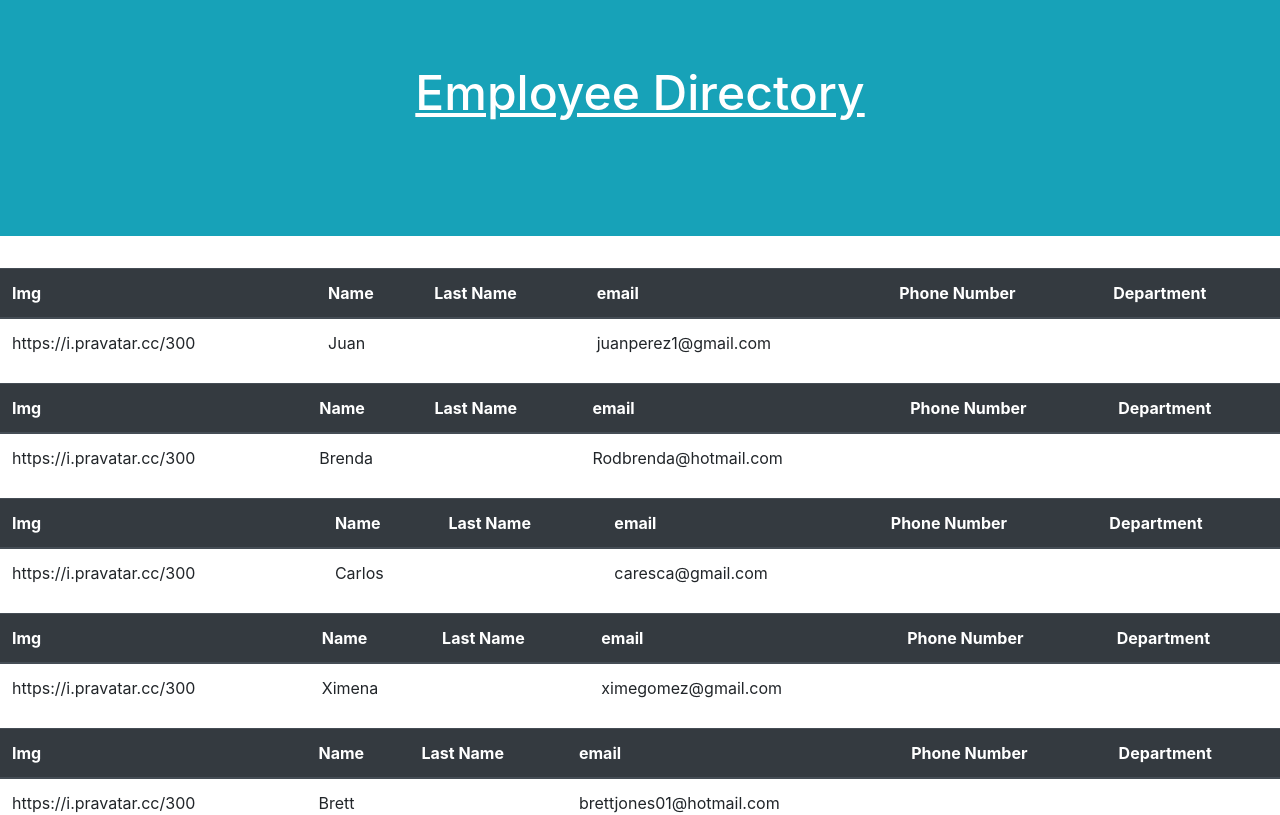
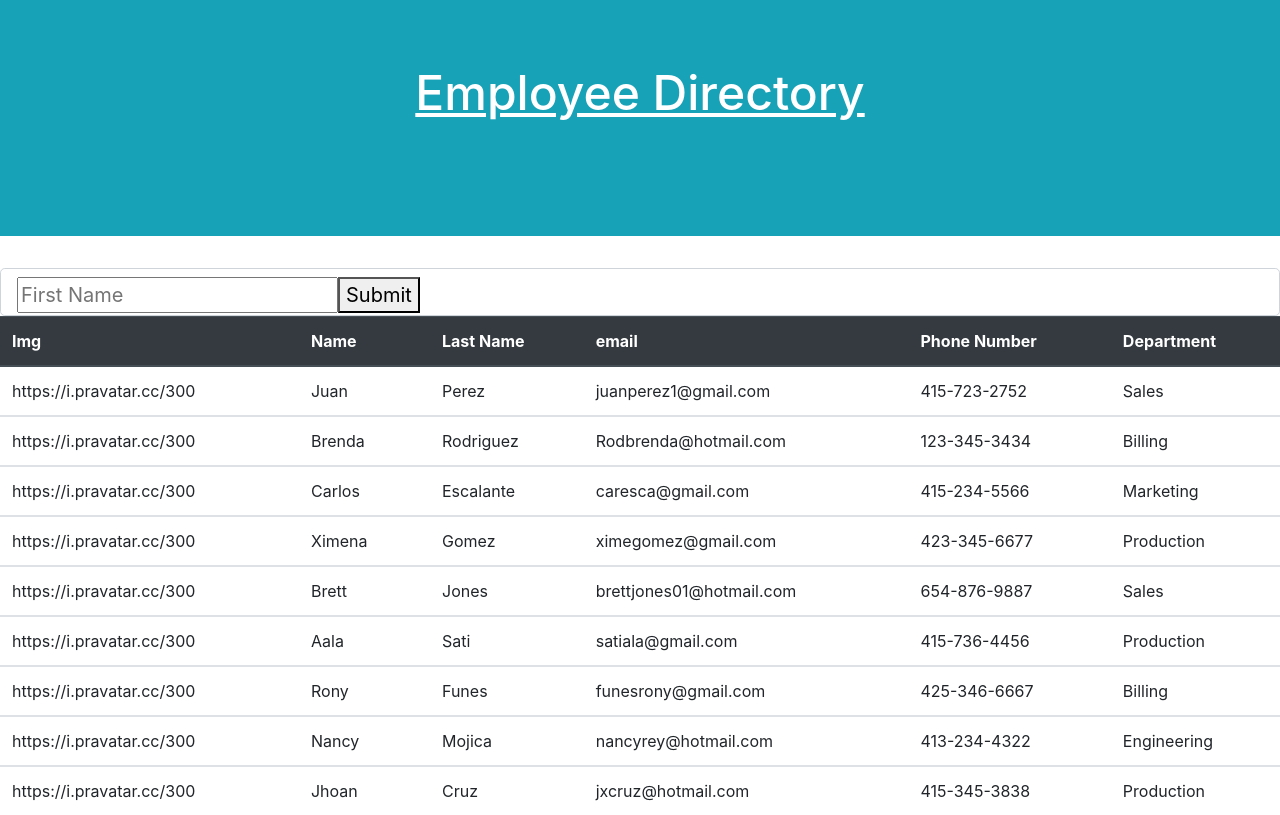
Before and after one commit to Cherjios/19-Employee-Directory, a React (Create React App) app in the folder develop/: page / in a window 1280 px wide. Shown: the top 815 px of the page. Built offline with nearby package versions, Linux system fonts and the light colour scheme.

Commit message:
Adding form component

```diff
--- a/develop/src/App.js
+++ b/develop/src/App.js
@@ -2,6 +2,8 @@
 import Title from "./components/Title"
 import TableHead from "./components/TableHead"
 import employees from "./EmployeeDirectory.json"
+import TableBody from "./components/TableBody";
+import Form from "./components/Form";
 
 
 class App extends Component {
@@ -16,17 +18,19 @@
     return(
       <div>
          <Title className="bg-success"> Employee Directory</Title>
-        {this.state.employees.map(employee => (
-          <TableHead
+         <Form />
+          <TableHead>
+          {this.state.employees.map(employee => (
+          <TableBody
           img={employee.img}
-          name={employee.Name}
-          lastName={employee.LastName}
+          Name={employee.Name}
+          LastName={employee.LastName}
           email={employee.email}
-          phone={employee.phoneNumber}
-          department={employee.Department}
-          />
+          phoneNumber={employee.phoneNumber}
+          Department={employee.Department}
+        />
         ))}
-
+        </TableHead>
       </div>
 
     );
--- /dev/null
+++ b/develop/src/components/Form/index.js
@@ -0,0 +1,53 @@
+import React, { Component } from "react";
+import "./style.css";
+
+class Form extends Component {
+  // Setting the component's initial state
+  state = {
+    firstName: "",
+    lastName: ""
+  };
+
+  handleInputChange = event => {
+    // Getting the value and name of the input which triggered the change
+    const value = event.target.value;
+    const name = event.target.name;
+
+    // Updating the input's state
+    this.setState({
+      [name]: value
+    });
+  };
+
+  handleFormSubmit = event => {
+    // Preventing the default behavior of the form submit (which is to refresh the page)
+    event.preventDefault();
+
+    // Alert the user their first and last name, clear `this.state.firstName` and `this.state.lastName`, clearing the inputs
+    alert(`Hello ${this.state.firstName} ${this.state.lastName}`);
+    this.setState({
+      firstName: "",
+      lastName: ""
+    });
+  };
+
+  render() {
+    // Notice how each input has a `value`, `name`, and `onChange` prop
+    return (
+      <div>
+        <form className="form-control form-control-lg">
+          <input
+            value={this.state.firstName}
+            name="firstName"
+            onChange={this.handleInputChange}
+            type="text"
+            placeholder="First Name"
+          />
+          <button onClick={this.handleFormSubmit}>Submit</button>
+        </form>
+      </div>
+    );
+  }
+}
+
+export default Form;
--- /dev/null
+++ b/develop/src/components/TableBody/index.js
@@ -0,0 +1,19 @@
+import React from "react";
+import "./style.css";
+
+function TableBody(props) {
+    return (
+            <tbody>
+                <tr>
+                    <td>{props.img}</td>
+                    <td>{props.Name}</td>
+                    <td>{props.LastName}</td>
+                    <td>{props.email}</td>
+                    <td>{props.phoneNumber}</td>
+                    <td>{props.Department}</td>
+                </tr>
+            </tbody>
+    );
+}
+
+export default TableBody;
--- a/develop/src/components/TableHead/index.js
+++ b/develop/src/components/TableHead/index.js
@@ -14,16 +14,7 @@
                     <th scope="col">Department</th>
                 </tr>
             </thead>
-            <tbody>
-                <tr>
-                    <td>{props.img}</td>
-                    <td>{props.name}</td>
-                    <td>{props.LastName}</td>
-                    <td>{props.email}</td>
-                    <td>{props.phoneNumber}</td>
-                    <td>{props.Department}</td>
-                </tr>
-            </tbody>
+            {props.children}
         </table>
     );
 }
```
Also changed, not shown: develop/src/components/Form/style.css (added), develop/src/components/TableBody/style.css (added).
